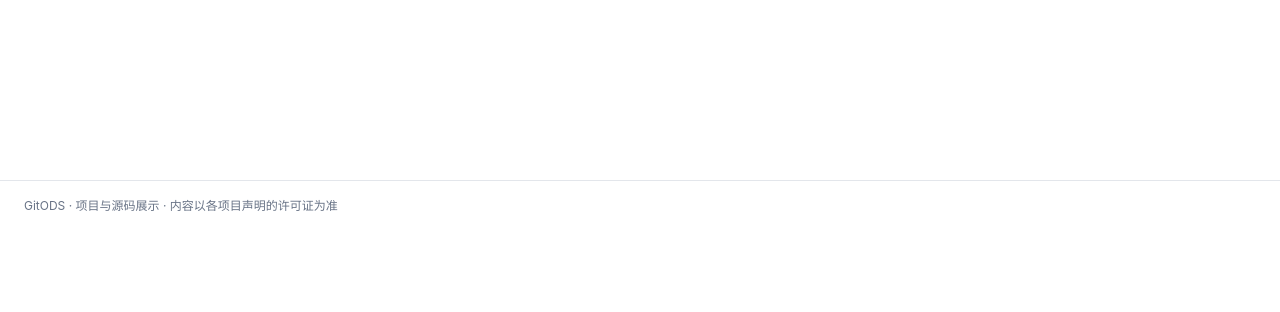
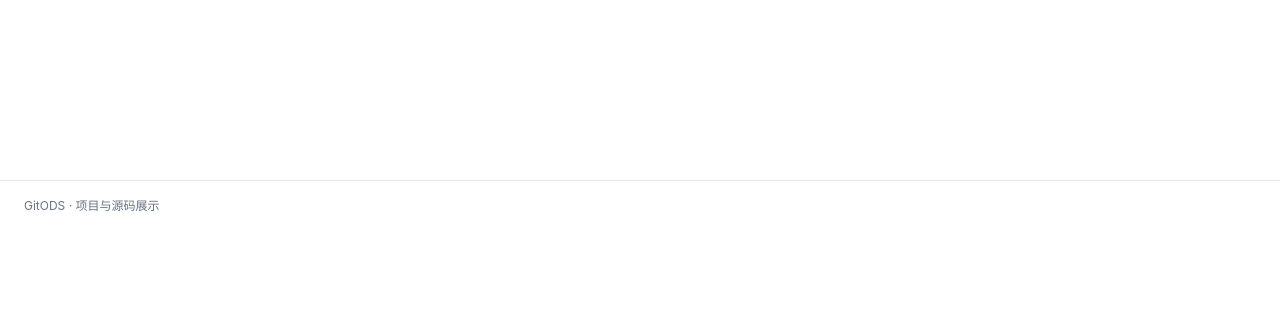
Before and after one commit to sudo-weeha/gitods, a Django app: page /explore/ in a window 1280 px wide. Shown: the part 488-800 px from the top of the page. Run offline with Django 5.2, Linux system fonts and the light colour scheme; data that the repository does not hold is empty; parts of the project's set-up code (start-up, migrations or seed data) failed here and were passed over.

Commit message:
页脚文案随许可证字段移除同步调整
Co-Authored-By: Claude Code <noreply@anthropic.com>

```diff
--- a/templates/base.html
+++ b/templates/base.html
@@ -36,7 +36,7 @@
 {% block content %}{% endblock %}
 </main>
 <footer class="footer">
-  <div class="container">GitODS · 项目与源码展示 · 内容以各项目声明的许可证为准</div>
+  <div class="container">GitODS · 项目与源码展示</div>
 </footer>
 </body>
 </html>
```
Also changed, not shown: 10 other files.
